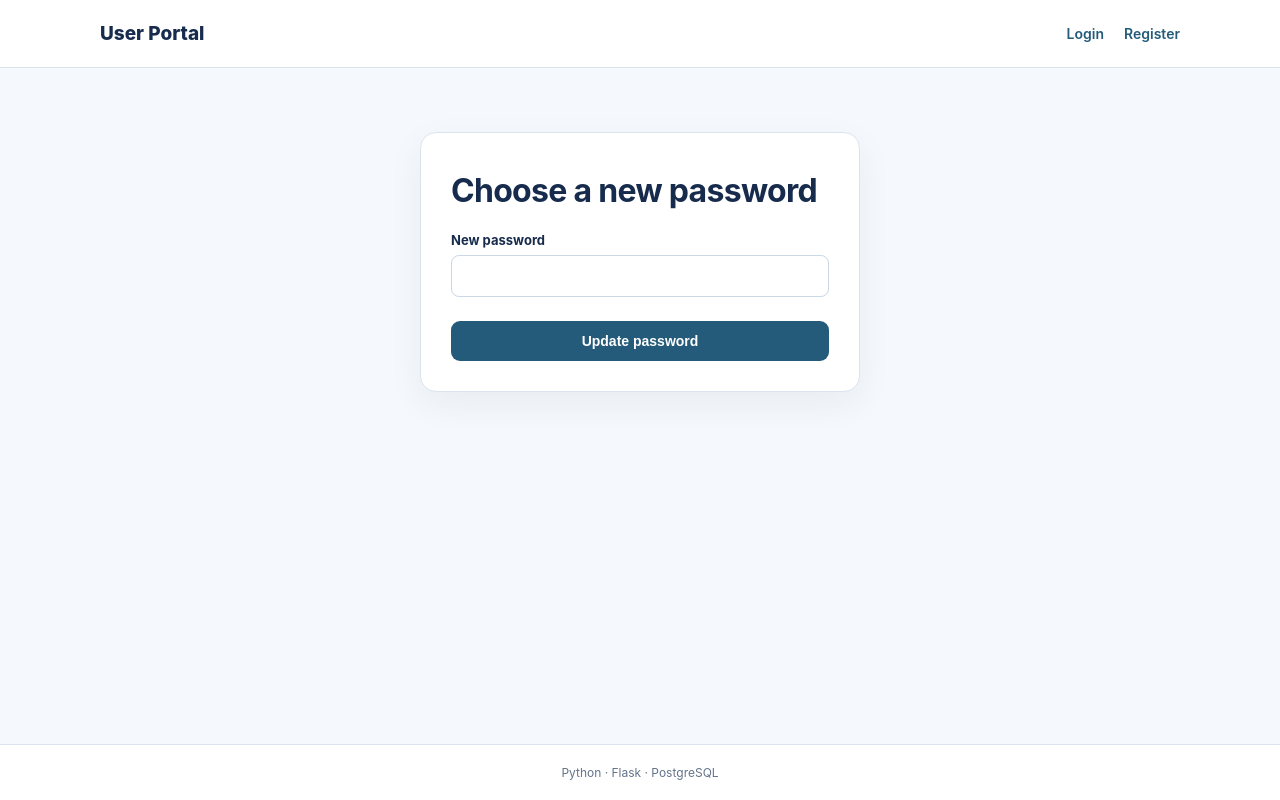
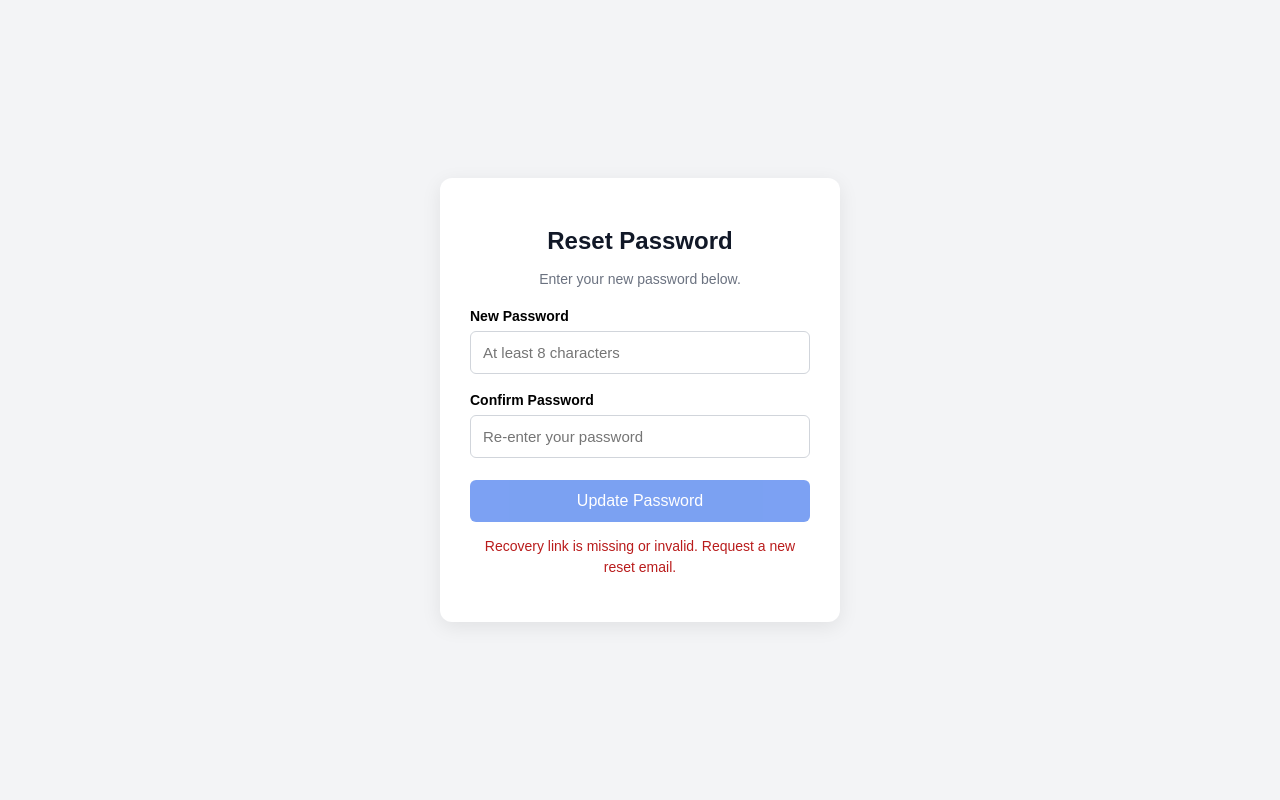
Before and after one commit to hemantp0807-ops/user-authentication-module, a Flask app: template templates/reset_password.html in a window 1280 px wide. Run offline with Flask 3, Linux system fonts and the light colour scheme; the template is opened without the code that fills it, so the values that code supplies are empty; parts of the project's set-up code (start-up, migrations or seed data) failed here and were passed over; some libraries are stand-ins or nearby versions.

Commit message:
Update Supabase authentication redirects

```diff
--- a/app.py
+++ b/app.py
@@ -1,13 +1,14 @@
 import os
-import secrets
-from datetime import datetime, timedelta
+from datetime import timedelta
 from functools import wraps
 
 import psycopg2
 from psycopg2.extras import RealDictCursor
 from dotenv import load_dotenv
-from flask import Flask, render_template, request, redirect, url_for, flash, session
-from werkzeug.security import generate_password_hash, check_password_hash
+from flask import (
+    Flask, render_template, request, redirect, url_for, flash, session
+)
+from supabase import create_client
 
 load_dotenv()
 
@@ -15,11 +16,20 @@ app = Flask(__name__)
 
 SECRET_KEY = os.getenv("SECRET_KEY")
 DATABASE_URL = os.getenv("DATABASE_URL")
+SUPABASE_URL = os.getenv("SUPABASE_URL")
+SUPABASE_KEY = os.getenv("SUPABASE_KEY")
 
 if not SECRET_KEY:
     raise RuntimeError("SECRET_KEY is missing. Add it to your .env file.")
 if not DATABASE_URL:
     raise RuntimeError("DATABASE_URL is missing. Add it to your .env file.")
+if not SUPABASE_URL or not SUPABASE_KEY:
+    raise RuntimeError("SUPABASE_URL and SUPABASE_KEY are missing from .env.")
+
+def get_auth_client():
+    """Create an isolated Auth client per request to avoid shared user sessions."""
+    return create_client(SUPABASE_URL, SUPABASE_KEY)
+
 
 app.config.update(
     SECRET_KEY=SECRET_KEY,
@@ -28,6 +38,7 @@ app.config.update(
     SESSION_COOKIE_SECURE=os.getenv("COOKIE_SECURE", "0") == "1",
     PERMANENT_SESSION_LIFETIME=timedelta(minutes=30),
 )
+
 
 def get_db():
     """Open a connection to Supabase PostgreSQL."""
@@ -38,39 +49,57 @@ def get_db():
         sslmode="require",
     )
 
+
 def init_db():
-    """Create the tables used by this application if they do not exist."""
+    """Create application profile tables if they do not exist."""
     with get_db() as conn:
         with conn.cursor() as cur:
             cur.execute("""
                 CREATE TABLE IF NOT EXISTS users (
                     user_id SERIAL PRIMARY KEY,
+                    auth_user_id UUID UNIQUE,
                     full_name VARCHAR(100) NOT NULL,
                     email VARCHAR(100) UNIQUE NOT NULL,
-                    password_hash VARCHAR(255) NOT NULL,
+                    password_hash VARCHAR(255),
                     role VARCHAR(255) NOT NULL DEFAULT 'user',
                     status VARCHAR(10) NOT NULL DEFAULT 'inactive'
                         CHECK (status IN ('active', 'inactive')),
                     created_at TIMESTAMP NOT NULL DEFAULT CURRENT_TIMESTAMP
                 )
             """)
+            # Safe migrations for a pre-existing users table.
+            cur.execute("ALTER TABLE public.users ADD COLUMN IF NOT EXISTS auth_user_id UUID UNIQUE")
+            cur.execute("ALTER TABLE public.users ALTER COLUMN password_hash DROP NOT NULL")
+            # Old token tables are retained for data safety but are no longer used.
             cur.execute("""
                 CREATE TABLE IF NOT EXISTS email_verifications (
-                    user_id INTEGER PRIMARY KEY
-                        REFERENCES users(user_id) ON DELETE CASCADE,
+                    user_id INTEGER PRIMARY KEY REFERENCES users(user_id) ON DELETE CASCADE,
                     token VARCHAR(255) UNIQUE NOT NULL,
                     expires_at TIMESTAMP NOT NULL
                 )
             """)
             cur.execute("""
                 CREATE TABLE IF NOT EXISTS password_resets (
-                    user_id INTEGER PRIMARY KEY
-                        REFERENCES users(user_id) ON DELETE CASCADE,
+                    user_id INTEGER PRIMARY KEY REFERENCES users(user_id) ON DELETE CASCADE,
                     token VARCHAR(255) UNIQUE NOT NULL,
                     expires_at TIMESTAMP NOT NULL
                 )
             """)
         conn.commit()
+
+
+def current_user():
+    user_id = session.get("user_id")
+    if not user_id:
+        return None
+    with get_db() as conn:
+        with conn.cursor() as cur:
+            cur.execute("""
+                SELECT user_id, auth_user_id, full_name, email, role, status, created_at
+                FROM public.users WHERE user_id = %s
+            """, (user_id,))
+            return cur.fetchone()
+
 
 def login_required(view):
     @wraps(view)
@@ -78,8 +107,14 @@ def login_required(view):
         if not session.get("user_id"):
             flash("Please log in first.")
             return redirect(url_for("login"))
+        user = current_user()
+        if not user or user["status"] != "active":
+            session.clear()
+            flash("Your account is inactive. Please log in again.")
+            return redirect(url_for("login"))
         return view(*args, **kwargs)
     return wrapped
+
 
 def role_required(*roles):
     def decorator(view):
@@ -100,31 +135,22 @@ def role_required(*roles):
         return wrapped
     return decorator
 
-def current_user():
-    user_id = session.get("user_id")
-    if not user_id:
-        return None
-    with get_db() as conn:
-        with conn.cursor() as cur:
-            cur.execute("""
-                SELECT user_id, full_name, email, role, status, created_at
-                FROM users
-                WHERE user_id = %s
-            """, (user_id,))
-            return cur.fetchone()
 
 @app.context_processor
 def inject_user():
     try:
         return {"logged_in_user": current_user()}
     except psycopg2.Error:
+        app.logger.exception("Could not load current profile")
         return {"logged_in_user": None}
+
 
 @app.route("/")
 def index():
     if session.get("user_id"):
         return redirect(url_for("dashboard"))
     return render_template("index.html")
+
 
 @app.route("/register", methods=["GET", "POST"])
 def register():
@@ -140,68 +166,65 @@ def register():
             flash("Password must contain at least 8 characters.")
             return render_template("register.html")
 
-        token = secrets.token_urlsafe(32)
-        expires_at = datetime.utcnow() + timedelta(hours=24)
-        password_hash = generate_password_hash(password)
+        try:
+            # Avoid creating an Auth user when a legacy profile already owns this email.
+            with get_db() as conn:
+                with conn.cursor() as cur:
+                    cur.execute("SELECT user_id FROM public.users WHERE email = %s", (email,))
+                    if cur.fetchone():
+                        flash("An account with this email already exists. Contact the administrator to migrate it.")
+                        return render_template("register.html")
 
-        try:
+            auth = get_auth_client()
+            result = auth.auth.sign_up({
+                "email": email,
+                "password": password,
+                "options": {
+                    "data": {"full_name": full_name},
+                    "email_redirect_to": url_for("auth_callback", _external=True),
+                },
+            })
+
+            if not result.user:
+                flash("Registration could not be completed. Please try again.")
+                return render_template("register.html")
+
+            auth_user_id = str(result.user.id)
+            # Supabase handles verification. Keep the app profile inactive until first
+            # successful sign-in, which Supabase blocks until email confirmation.
             with get_db() as conn:
                 with conn.cursor() as cur:
                     cur.execute("""
-                        INSERT INTO users
-                            (full_name, email, password_hash, role, status)
-                        VALUES (%s, %s, %s, 'user', 'inactive')
-                        RETURNING user_id
-                    """, (full_name, email, password_hash))
-                    user_id = cur.fetchone()["user_id"]
-                    cur.execute("""
-                        INSERT INTO email_verifications (user_id, token, expires_at)
-                        VALUES (%s, %s, %s)
-                    """, (user_id, token, expires_at))
+                        INSERT INTO public.users
+                            (auth_user_id, full_name, email, password_hash, role, status)
+                        VALUES (%s, %s, %s, NULL, 'user', 'active')
+                    """, (auth_user_id, full_name, email))
                 conn.commit()
-        except psycopg2.errors.UniqueViolation:
-            flash("An account with this email already exists.")
+
+            flash("Registration submitted. Check your email to verify your account.")
+            return redirect(url_for("login"))
+
+        except Exception:
+            app.logger.exception("Supabase registration failed")
+            flash("Registration failed. Check your email or try again later.")
             return render_template("register.html")
-        except psycopg2.Error:
-            app.logger.exception("Registration database error")
-            flash("Database error. Check the server logs and Supabase connection.")
-            return render_template("register.html")
-
-        verify_url = url_for("verify_email", token=token, _external=True)
-        # Development only: configure an email provider before production use.
-        app.logger.warning("Verification link for %s: %s", email, verify_url)
-        flash("Registration saved. For development, the verification link is in the server terminal.")
-        return redirect(url_for("login"))
 
     return render_template("register.html")
 
+
+@app.route("/auth/callback")
+def auth_callback():
+    # Supabase completes email confirmation before redirecting here.
+    flash("If you have verified your email, you can now log in.")
+    return redirect(url_for("login"))
+
+
 @app.route("/verify/<token>")
 def verify_email(token):
-    with get_db() as conn:
-        with conn.cursor() as cur:
-            cur.execute("""
-                SELECT user_id, expires_at
-                FROM email_verifications
-                WHERE token = %s
-            """, (token,))
-            record = cur.fetchone()
+    # Legacy route retained to avoid broken old links. New verification is handled by Supabase.
+    flash("Email verification is now handled by Supabase. Use the latest verification email.")
+    return redirect(url_for("login"))
 
-            if not record or record["expires_at"] < datetime.utcnow():
-                flash("Verification link is invalid or expired.")
-                return redirect(url_for("login"))
-
-            cur.execute(
-                "UPDATE users SET status = 'active' WHERE user_id = %s",
-                (record["user_id"],),
-            )
-            cur.execute(
-                "DELETE FROM email_verifications WHERE user_id = %s",
-                (record["user_id"],),
-            )
-        conn.commit()
-
-    flash("Email verified. You can now log in.")
-    return redirect(url_for("login"))
 
 @app.route("/login", methods=["GET", "POST"])
 def login():
@@ -209,101 +232,120 @@ def login():
         email = request.form.get("email", "").strip().lower()
         password = request.form.get("password", "")
 
-        with get_db() as conn:
-            with conn.cursor() as cur:
-                cur.execute("SELECT * FROM users WHERE email = %s", (email,))
-                user = cur.fetchone()
+        try:
+            auth = get_auth_client()
+            result = auth.auth.sign_in_with_password({"email": email, "password": password})
+            if not result.user:
+                flash("Invalid email or password.")
+                return render_template("login.html")
 
-        if not user or not check_password_hash(user["password_hash"], password):
-            flash("Invalid email or password.")
-        elif user["status"] != "active":
-            flash("Account is inactive. Verify your email or contact the administrator.")
-        else:
+            auth_user_id = str(result.user.id)
+            with get_db() as conn:
+                with conn.cursor() as cur:
+                    cur.execute("""
+                        SELECT user_id, email, role, status
+                        FROM public.users WHERE auth_user_id = %s
+                    """, (auth_user_id,))
+                    user = cur.fetchone()
+
+            if not user:
+                try:
+                    auth.auth.sign_out()
+                except Exception:
+                    pass
+                flash("Your account profile was not found. Contact the administrator.")
+                return render_template("login.html")
+
+            if user["status"] != "active":
+                try:
+                    auth.auth.sign_out()
+                except Exception:
+                    pass
+                flash("Your account is inactive. Contact the administrator.")
+                return render_template("login.html")
+
             session.clear()
             session.permanent = True
             session["user_id"] = user["user_id"]
             session["email"] = user["email"]
             session["role"] = user["role"]
+            session["supabase_user_id"] = auth_user_id
+            # Tokens are not placed in the Flask cookie. For this app, the server SDK
+            # authenticates the request and Flask keeps its own signed session.
             return redirect(url_for("dashboard"))
 
+        except Exception:
+            app.logger.exception("Supabase login failed")
+            flash("Login failed. Check your email, password, and email verification.")
+
     return render_template("login.html")
+
 
 @app.route("/forgot-password", methods=["GET", "POST"])
 def forgot_password():
     if request.method == "POST":
         email = request.form.get("email", "").strip().lower()
-
-        with get_db() as conn:
-            with conn.cursor() as cur:
-                cur.execute("SELECT user_id FROM users WHERE email = %s", (email,))
-                user = cur.fetchone()
-
-                if user:
-                    token = secrets.token_urlsafe(32)
-                    expires_at = datetime.utcnow() + timedelta(minutes=30)
-                    cur.execute("""
-                        INSERT INTO password_resets (user_id, token, expires_at)
-                        VALUES (%s, %s, %s)
-                        ON CONFLICT (user_id) DO UPDATE
-                        SET token = EXCLUDED.token,
-                            expires_at = EXCLUDED.expires_at
-                    """, (user["user_id"], token, expires_at))
-                    reset_url = url_for("reset_password", token=token, _external=True)
-                    # Development only: configure an email provider before production use.
-                    app.logger.warning("Password reset link for %s: %s", email, reset_url)
-                conn.commit()
-
-        flash("If the email exists, a reset link has been generated. In development, check the server terminal.")
+        if not email:
+            flash("Enter your email address.")
+            return render_template("forgot_password.html")
+        try:
+            get_auth_client().auth.reset_password_for_email(
+                email,
+                {"redirect_to": url_for("reset_password", _external=True)},
+            )
+        except Exception:
+            # Do not reveal whether an email exists.
+            app.logger.exception("Supabase password reset request failed")
+        flash("If an account exists for that email, a password reset email will be sent.")
         return redirect(url_for("login"))
-
     return render_template("forgot_password.html")
 
-@app.route("/reset-password/<token>", methods=["GET", "POST"])
-def reset_password(token):
-    with get_db() as conn:
-        with conn.cursor() as cur:
-            cur.execute("""
-                SELECT user_id, expires_at
-                FROM password_resets
-                WHERE token = %s
-            """, (token,))
-            reset = cur.fetchone()
 
-    if not reset or reset["expires_at"] < datetime.utcnow():
-        flash("Password reset link is invalid or expired.")
-        return redirect(url_for("forgot_password"))
+@app.route("/reset-password", methods=["GET", "POST"])
+def reset_password():
+    if request.method == "GET":
+        # Supabase sends recovery tokens in the URL fragment. Browser JavaScript in
+        # reset_password.html must read the fragment and POST access_token + password.
+        return render_template("reset_password.html")
 
-    if request.method == "POST":
-        password = request.form.get("password", "")
-        if len(password) < 8:
-            flash("Password must contain at least 8 characters.")
+    access_token = request.form.get("access_token", "").strip()
+    password = request.form.get("password", "")
+    if not access_token:
+        flash("The recovery session is missing. Open the latest reset email link again.")
+        return render_template("reset_password.html")
+    if len(password) < 8:
+        flash("Password must contain at least 8 characters.")
+        return render_template("reset_password.html")
+
+    try:
+        recovery_client = get_auth_client()
+        # Supabase recovery links normally provide access_token in the URL fragment.
+        # Supply it as the bearer token to the Auth user endpoint via set_session;
+        # the template also posts refresh_token when supplied.
+        refresh_token = request.form.get("refresh_token", "").strip()
+        if not refresh_token:
+            flash("The recovery session is incomplete. Open the latest reset email link again.")
             return render_template("reset_password.html")
+        recovery_client.auth.set_session(access_token, refresh_token)
+        recovery_client.auth.update_user({"password": password})
+        flash("Password updated. Please log in with your new password.")
+        return redirect(url_for("login"))
+    except Exception:
+        app.logger.exception("Supabase password update failed")
+        flash("Password reset failed or the link expired. Request a new reset email.")
+        return render_template("reset_password.html")
 
-        with get_db() as conn:
-            with conn.cursor() as cur:
-                cur.execute("""
-                    UPDATE users SET password_hash = %s WHERE user_id = %s
-                """, (generate_password_hash(password), reset["user_id"]))
-                cur.execute(
-                    "DELETE FROM password_resets WHERE user_id = %s",
-                    (reset["user_id"],),
-                )
-            conn.commit()
-
-        flash("Password changed. Please log in.")
-        return redirect(url_for("login"))
-
-    return render_template("reset_password.html")
 
 @app.route("/dashboard")
 @login_required
 def dashboard():
     user = current_user()
-    if not user or user["status"] != "active":
+    if not user:
         session.clear()
-        flash("Your account is inactive.")
+        flash("Your profile could not be found. Please log in again.")
         return redirect(url_for("login"))
     return render_template("dashboard.html", user=user)
+
 
 @app.route("/admin/users")
 @role_required("admin")
@@ -312,11 +354,11 @@ def admin_users():
         with conn.cursor() as cur:
             cur.execute("""
                 SELECT user_id, full_name, email, role, status, created_at
-                FROM users
-                ORDER BY created_at DESC
+                FROM public.users ORDER BY created_at DESC
             """)
             users = cur.fetchall()
     return render_template("admin_users.html", users=users)
+
 
 @app.route("/logout", methods=["POST"])
 @login_required
@@ -325,11 +367,13 @@ def logout():
     flash("You have been logged out.")
     return redirect(url_for("login"))
 
+
 @app.cli.command("init-db")
 def init_db_command():
     init_db()
     print("Database tables are ready.")
 
+
 if __name__ == "__main__":
     init_db()
     app.run(debug=os.getenv("FLASK_DEBUG", "0") == "1")
--- a/templates/reset_password.html
+++ b/templates/reset_password.html
@@ -1,11 +1,177 @@
-{% extends "base.html" %}
-{% block title %}Choose Password | User Portal{% endblock %}
-{% block content %}
-<section class="card">
-  <h1>Choose a new password</h1>
-  <form method="post">
-    <label>New password<input type="password" name="password" minlength="8" required autocomplete="new-password"></label>
-    <button class="button full" type="submit">Update password</button>
-  </form>
-</section>
-{% endblock %}
+<!DOCTYPE html>
+<html lang="en">
+<head>
+    <meta charset="UTF-8">
+    <meta name="viewport" content="width=device-width, initial-scale=1.0">
+    <title>Reset Password</title>
+    <style>
+        * {
+            box-sizing: border-box;
+        }
+
+        body {
+            margin: 0;
+            min-height: 100vh;
+            display: flex;
+            justify-content: center;
+            align-items: center;
+            background: #f3f4f6;
+            font-family: Arial, sans-serif;
+        }
+
+        .container {
+            width: 90%;
+            max-width: 400px;
+            padding: 30px;
+            background: white;
+            border-radius: 12px;
+            box-shadow: 0 5px 20px rgba(0, 0, 0, 0.08);
+        }
+
+        h2 {
+            text-align: center;
+            margin-bottom: 10px;
+            color: #111827;
+        }
+
+        p {
+            text-align: center;
+            color: #6b7280;
+            font-size: 14px;
+            line-height: 1.5;
+        }
+
+        label {
+            display: block;
+            margin-top: 18px;
+            margin-bottom: 7px;
+            font-size: 14px;
+            font-weight: bold;
+        }
+
+        input {
+            width: 100%;
+            padding: 12px;
+            border: 1px solid #d1d5db;
+            border-radius: 6px;
+            font-size: 15px;
+        }
+
+        button {
+            width: 100%;
+            padding: 12px;
+            margin-top: 22px;
+            background: #2563eb;
+            color: white;
+            border: none;
+            border-radius: 6px;
+            font-size: 16px;
+            cursor: pointer;
+        }
+
+        button:hover {
+            background: #1d4ed8;
+        }
+
+        button:disabled {
+            opacity: 0.6;
+            cursor: not-allowed;
+        }
+
+        #message {
+            color: #b91c1c;
+            margin-top: 14px;
+        }
+
+        .flash {
+            color: #b91c1c;
+            text-align: center;
+        }
+    </style>
+</head>
+<body>
+    <div class="container">
+        <h2>Reset Password</h2>
+        <p>Enter your new password below.</p>
+
+        {% with messages = get_flashed_messages() %}
+            {% for message in messages %}
+                <div class="flash">{{ message }}</div>
+            {% endfor %}
+        {% endwith %}
+
+        <form id="resetForm" method="POST" action="{{ url_for('reset_password') }}">
+            <input type="hidden" name="access_token" id="access_token">
+            <input type="hidden" name="refresh_token" id="refresh_token">
+
+            <label for="password">New Password</label>
+            <input
+                type="password"
+                id="password"
+                name="password"
+                minlength="8"
+                required
+                autocomplete="new-password"
+                placeholder="At least 8 characters"
+            >
+
+            <label for="confirm_password">Confirm Password</label>
+            <input
+                type="password"
+                id="confirm_password"
+                minlength="8"
+                required
+                autocomplete="new-password"
+                placeholder="Re-enter your password"
+            >
+
+            <button type="submit" id="submitButton">Update Password</button>
+            <p id="message" role="alert"></p>
+        </form>
+    </div>
+
+    <script>
+        const params = new URLSearchParams(
+            window.location.hash.substring(1)
+        );
+
+        const accessToken = params.get("access_token");
+        const refreshToken = params.get("refresh_token");
+        const recoveryType = params.get("type");
+
+        const accessInput = document.getElementById("access_token");
+        const refreshInput = document.getElementById("refresh_token");
+        const form = document.getElementById("resetForm");
+        const message = document.getElementById("message");
+        const button = document.getElementById("submitButton");
+
+        if (
+            accessToken &&
+            refreshToken &&
+            recoveryType === "recovery"
+        ) {
+            accessInput.value = accessToken;
+            refreshInput.value = refreshToken;
+        } else {
+            message.textContent =
+                "Recovery link is missing or invalid. Request a new reset email.";
+            button.disabled = true;
+        }
+
+        form.addEventListener("submit", function (event) {
+            const password = document.getElementById("password").value;
+            const confirmPassword =
+                document.getElementById("confirm_password").value;
+
+            if (password.length < 8) {
+                event.preventDefault();
+                message.textContent =
+                    "Password must contain at least 8 characters.";
+            } else if (password !== confirmPassword) {
+                event.preventDefault();
+                message.textContent = "Passwords do not match.";
+            }
+        });
+    </script>
+</body>
+</html>
```
